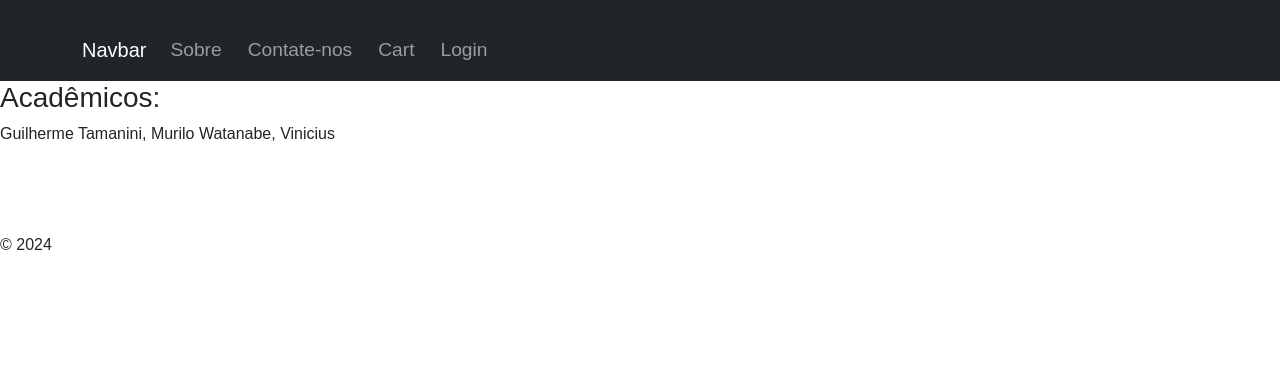
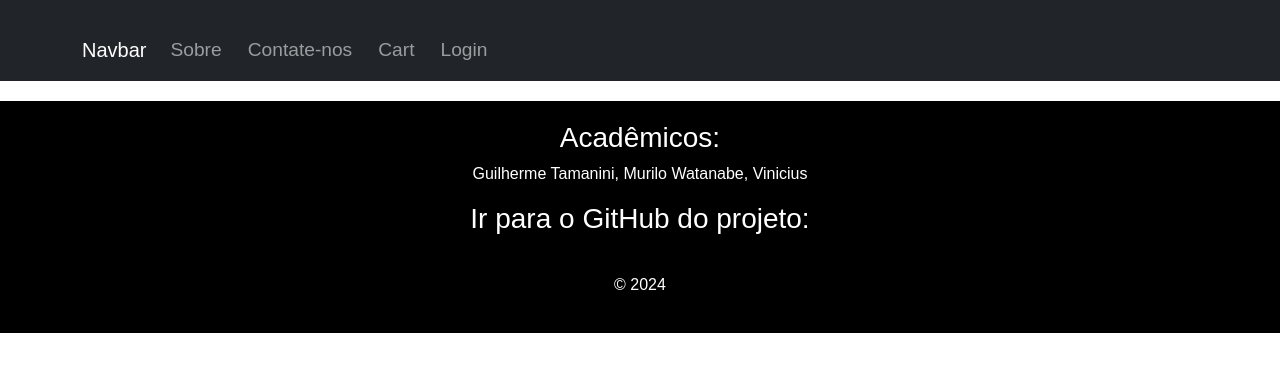
Before and after one commit to MuriloWatanabe/projetouiux, a React (Create React App) app: page /cart in a window 1280 px wide. Shown: the top 372 px of the page. Built offline with nearby package versions, Linux system fonts and the light colour scheme.

Commit message:
footer e login alterado

```diff
--- a/src/components/Footer/footer.css
+++ b/src/components/Footer/footer.css
@@ -1,3 +1,16 @@
+.footer a{
+    color: rgb(255, 255, 255);
+}
+.footer a:hover{
+    text-decoration:underline;
+    transition: 0.3s;
+}
 .footer {
-
+    background-color: #000000;
+    color: white;
+    text-align: center;
+    padding: 20px;
+    bottom: 0;
+    width: 100%;
+    margin-top: 20px;
 }
--- a/src/components/Footer/footer.jsx
+++ b/src/components/Footer/footer.jsx
@@ -1,3 +1,5 @@
+import './footer.css';
+
 export default function Footer() {
  return(
     <footer className="footer">
--- a/src/pages/Login/login.css
+++ b/src/pages/Login/login.css
@@ -7,7 +7,7 @@
     margin-top: 20px;
 }
 .card {
-    width: 25%;
+    width: 300px;
     height: 400px;
     background-color: black;
     display: flex;
```
